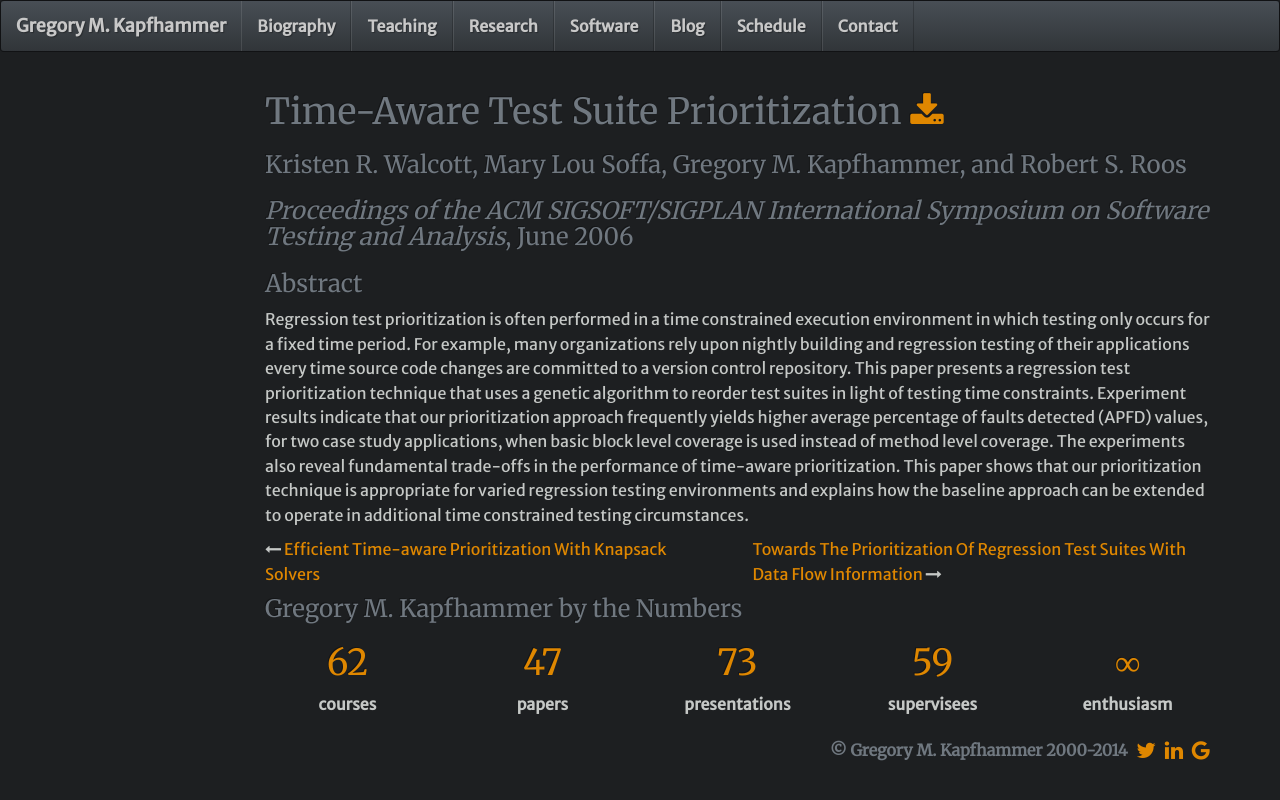
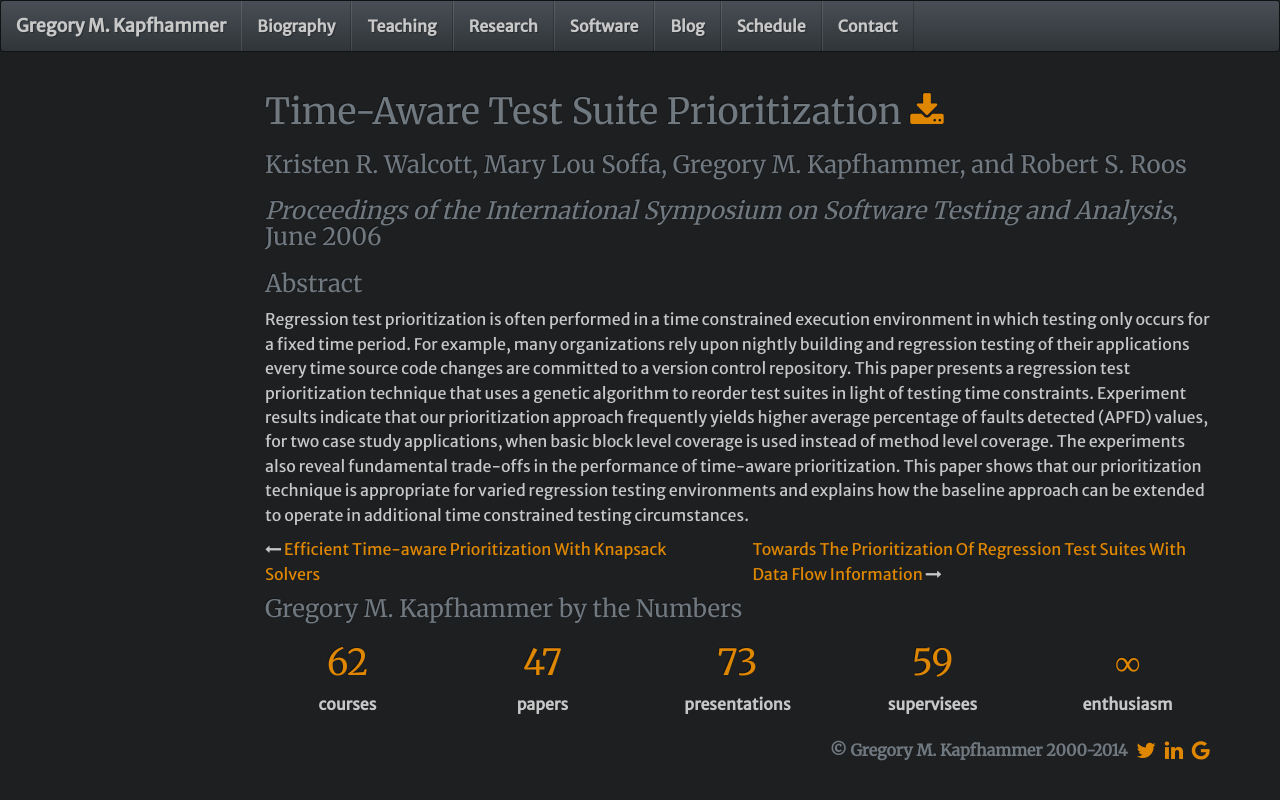
Before and after one commit to geerc/www, a Jekyll site: the page built from gkapfham/research/papers/Paper-ISSTA2006.md, in a window 1280 px wide. Shown: the top 800 px of the page. Built offline with Jekyll 4.4.1, drawn with Linux system fonts in a browser that asks for light colours; nearby versions of some CDN libraries; Markdown is read by kramdown in place of the engine named in the settings; comment, search, counter and statistics services are not loaded.

Commit message:
Removing all of the ACM statements since I am going to avoid this for now.

```diff
--- a/gkapfham/research/papers/Paper-ISSTA2006.md
+++ b/gkapfham/research/papers/Paper-ISSTA2006.md
@@ -15,7 +15,7 @@ backup: ../../../../../../
 
 ### {{page.authors }}
 
-### <em>Proceedings of the ACM SIGSOFT/SIGPLAN International Symposium on Software Testing and Analysis</em>, June 2006
+### <em>Proceedings of the International Symposium on Software Testing and Analysis</em>, June 2006
 
 ### Abstract
 
```
Also changed, not shown: gkapfham/research/papers/Paper-ASE2005.md (+1 -1 lines), gkapfham/research/papers/Paper-ASE2007.md (+1 -1 lines), gkapfham/research/papers/Paper-FSE2003.md (+1 -1 lines), gkapfham/research/papers/Paper-PER2005.md (+1 -1 lines), gkapfham/research/papers/Paper-SAC2005.md (+1 -1 lines).
